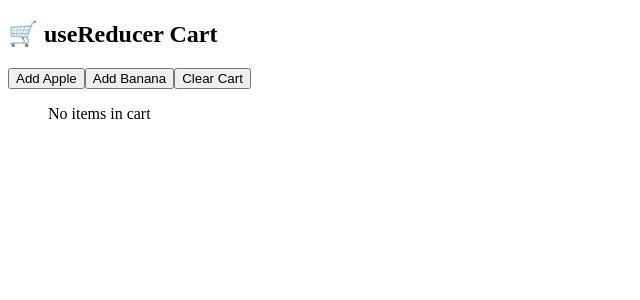
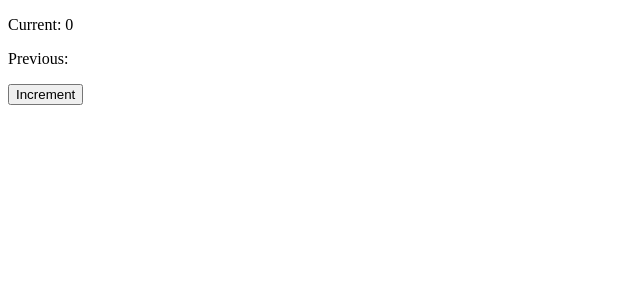
Before and after one commit to ItsAbir005/React, a React (Vite) app: page / in a window 1280 px wide. Shown: the top 300 px of the page, without its empty margins (0-640 px from the left). Built offline with nearby package versions, Linux system fonts and the light colour scheme.

Commit message:
using useRef

```diff
--- a/src/App.jsx
+++ b/src/App.jsx
@@ -1,92 +1,20 @@
-import React, { useReducer } from "react";
+import { useEffect, useRef, useState } from "react";
 
-const initialState = {
-  cart: []
-};
+function PreviousValue() {
+  const [count, setCount] = useState(0);
+  const prevCount = useRef();
 
-// Reducer function
-function reducer(state, action) {
-  switch (action.type) {
-    case "ADD_ITEM":
-      return {
-        ...state,
-        cart: [...state.cart, action.payload]
-      };
-
-    case "REMOVE_ITEM":
-      return {
-        ...state,
-        cart: state.cart.filter((item) => item.id !== action.payload)
-      };
-
-    case "CLEAR_CART":
-      return {
-        ...state,
-        cart: []
-      };
-
-    default:
-      return state;
-  }
-}
-
-export default function CartApp() {
-  const [state, dispatch] = useReducer(reducer, initialState);
-
-  const addItem = (name) => {
-    const newItem = {
-      id: Date.now(),
-      name
-    };
-    dispatch({ type: "ADD_ITEM", payload: newItem });
-  };
+  useEffect(() => {
+    prevCount.current = count; // Store previous count
+  }, [count]);
 
   return (
-    <div className="p-5 max-w-md mx-auto text-center">
-      <h2 className="text-2xl font-bold mb-4">🛒 useReducer Cart</h2>
-
-      <button
-        onClick={() => addItem("Apple")}
-        className="bg-green-500 text-white px-3 py-1 rounded m-1"
-      >
-        Add Apple
-      </button>
-      <button
-        onClick={() => addItem("Banana")}
-        className="bg-yellow-500 text-white px-3 py-1 rounded m-1"
-      >
-        Add Banana
-      </button>
-
-      <button
-        onClick={() => dispatch({ type: "CLEAR_CART" })}
-        className="bg-red-500 text-white px-3 py-1 rounded m-1"
-      >
-        Clear Cart
-      </button>
-
-      <ul className="mt-4 border-t pt-3">
-        {state.cart.length === 0 ? (
-          <p>No items in cart</p>
-        ) : (
-          state.cart.map((item) => (
-            <li
-              key={item.id}
-              className="flex justify-between items-center border-b py-2"
-            >
-              {item.name}
-              <button
-                onClick={() =>
-                  dispatch({ type: "REMOVE_ITEM", payload: item.id })
-                }
-                className="text-sm bg-gray-300 px-2 py-1 rounded"
-              >
-                Remove
-              </button>
-            </li>
-          ))
-        )}
-      </ul>
+    <div>
+      <p>Current: {count}</p>
+      <p>Previous: {prevCount.current}</p>
+      <button onClick={() => setCount(count + 1)}>Increment</button>
     </div>
   );
 }
+
+export default PreviousValue;
```
